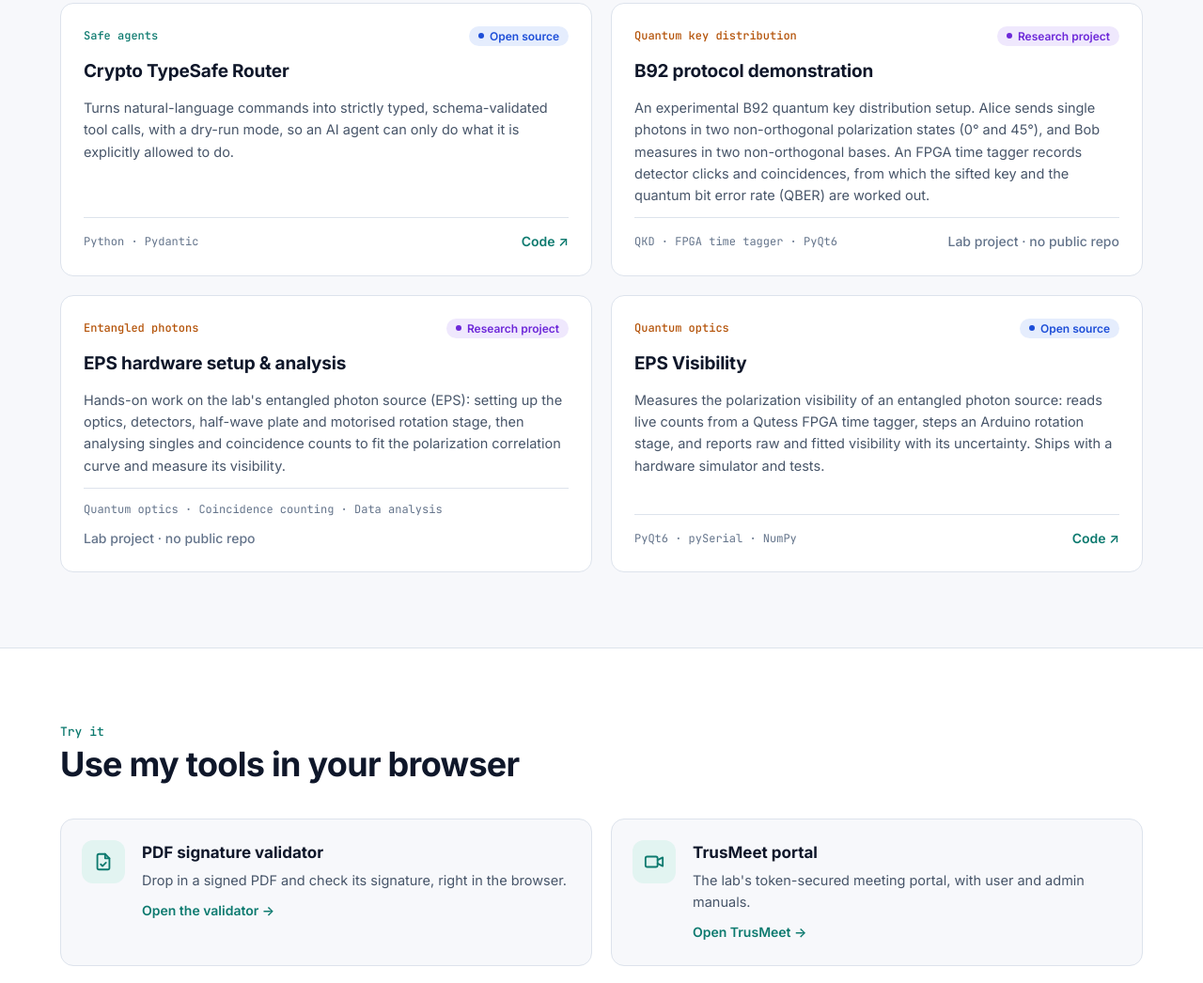
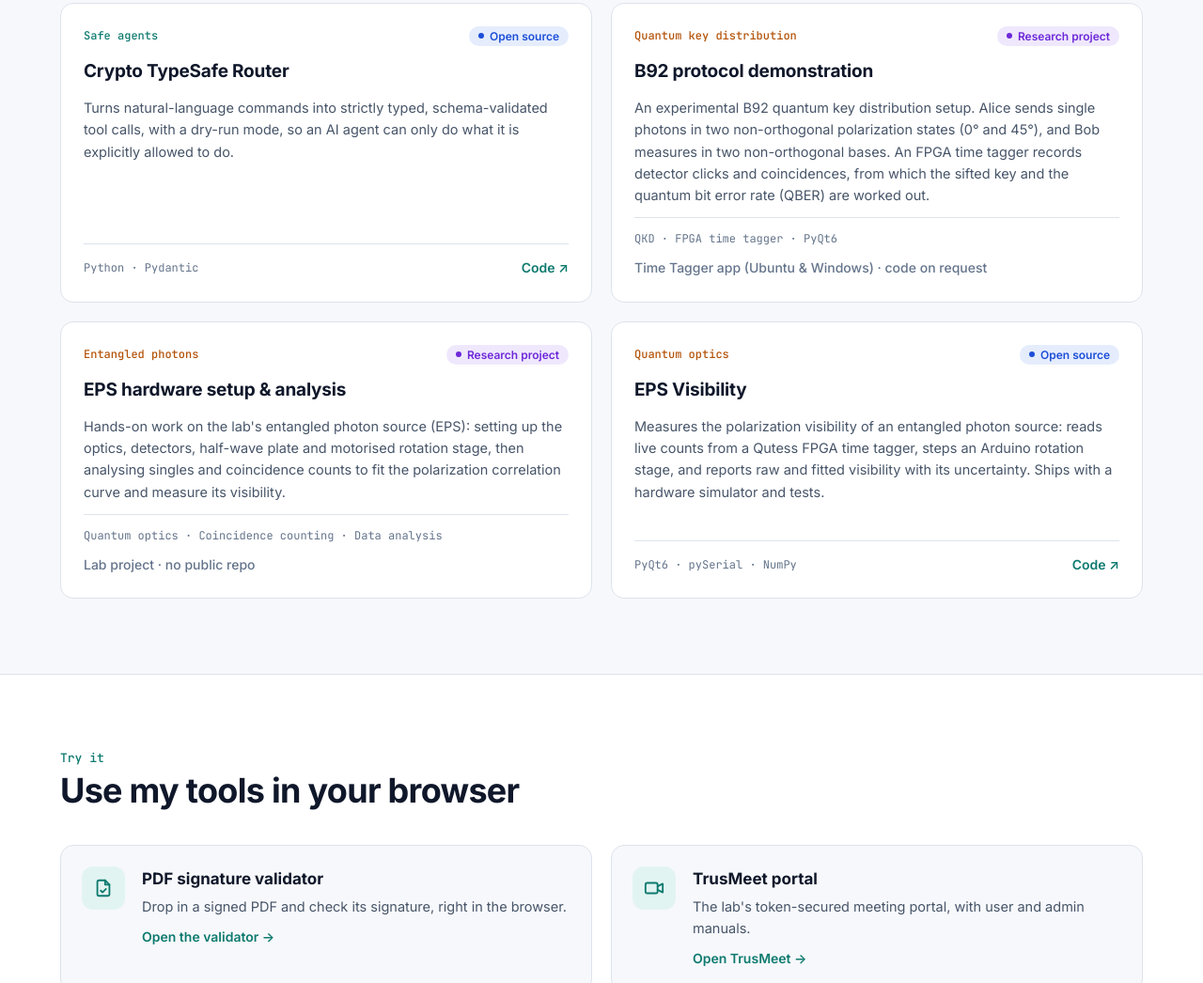
Before and after one commit to KRISHNAITmakautwb/KRISHNAITmakautwb.github.io, a plain HTML site: page index.html in a window 1280 px wide. Shown: the part 3216-4262 px from the top of the page at 94% size. Drawn offline with Linux system fonts and the light colour scheme.

Commit message:
B92 card: Time Tagger app code available on request
Co-Authored-By: Claude Opus 5.5 <noreply@anthropic.com>

```diff
--- a/index.html
+++ b/index.html
@@ -488,7 +488,7 @@
             <div class="meta"><span class="area-tag" style="color:var(--amber)">Quantum key distribution</span><span class="status s-research">Research project</span></div>
             <h3>B92 protocol demonstration</h3>
             <p>An experimental B92 quantum key distribution setup. Alice sends single photons in two non-orthogonal polarization states (0° and 45°), and Bob measures in two non-orthogonal bases. An FPGA time tagger records detector clicks and coincidences, from which the sifted key and the quantum bit error rate (QBER) are worked out.</p>
-            <div class="foot"><span class="stack">QKD · FPGA time tagger · PyQt6</span><span class="acts"><span class="muted">Lab project · no public repo</span></span></div>
+            <div class="foot"><span class="stack">QKD · FPGA time tagger · PyQt6</span><span class="acts"><span class="muted">Time Tagger app (Ubuntu &amp; Windows) · code on request</span></span></div>
           </article>
 
           <article class="proj" data-cat="lab">
```
